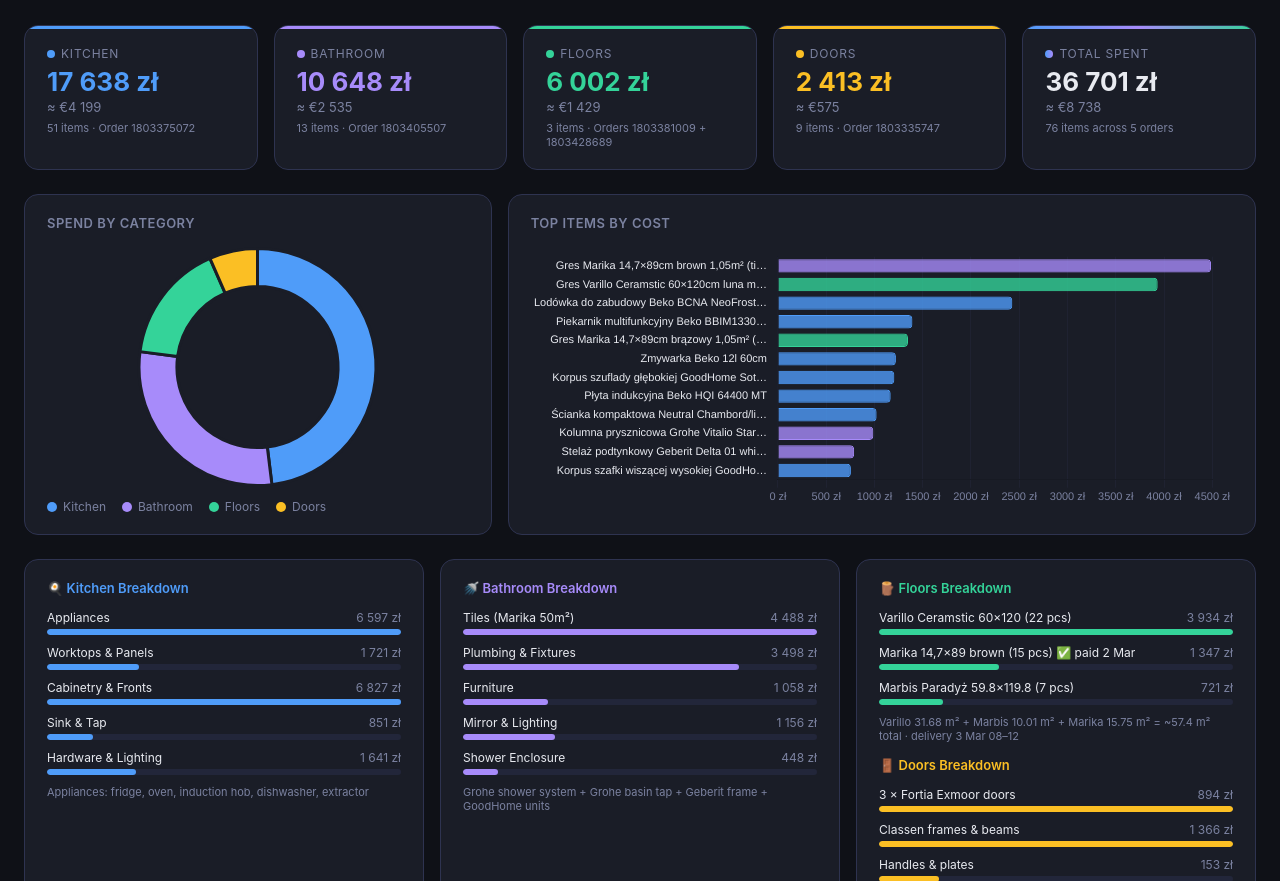
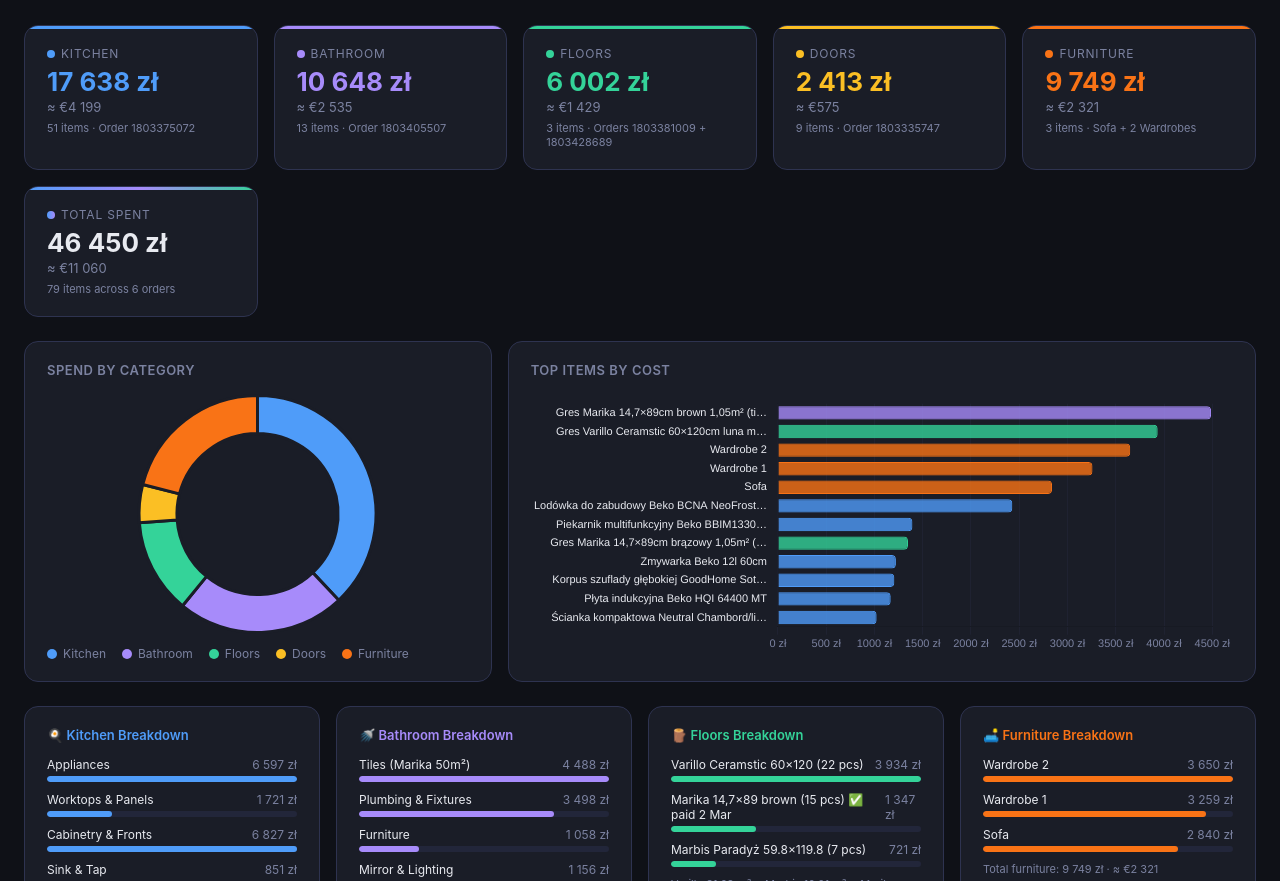
Before and after one commit to sherifrezkalla/renovation-dashboard, a website: page index.html in a window 1280 px wide. Shown: the part 71-952 px from the top of the page. Drawn offline with nearby package versions, Linux system fonts and the light colour scheme.

Commit message:
Add Furniture category: Sofa + 2 Wardrobes (9,749 zł) — total now 46,450 zł

```diff
--- a/index.html
+++ b/index.html
@@ -17,6 +17,7 @@
     --bathroom: #a78bfa;
     --floor: #34d399;
     --doors: #fbbf24;
+    --furniture: #f97316;
     --accent: #4f9cf9;
   }
   * { box-sizing: border-box; margin: 0; padding: 0; }
@@ -75,6 +76,7 @@
   .kpi-card.bathroom::before { background: var(--bathroom); }
   .kpi-card.floor::before    { background: var(--floor); }
   .kpi-card.doors::before    { background: var(--doors); }
+  .kpi-card.furniture::before { background: var(--furniture); }
   .kpi-card.total::before    { background: linear-gradient(90deg, var(--kitchen), var(--bathroom), var(--floor)); }
   .kpi-label {
     font-size: 12px;
@@ -211,8 +213,9 @@
   .filter-btn.kitchen.active  { border-color: var(--kitchen); color: var(--kitchen); background: rgba(79,156,249,0.1); }
   .filter-btn.bathroom.active { border-color: var(--bathroom); color: var(--bathroom); background: rgba(167,139,250,0.1); }
   .filter-btn.floor.active    { border-color: var(--floor); color: var(--floor); background: rgba(52,211,153,0.1); }
-  .filter-btn.doors.active    { border-color: var(--doors); color: var(--doors); background: rgba(251,191,36,0.1); }
-  .filter-btn.all.active      { border-color: var(--accent); color: var(--text); background: rgba(79,156,249,0.1); }
+  .filter-btn.doors.active      { border-color: var(--doors);      color: var(--doors);      background: rgba(251,191,36,0.1); }
+  .filter-btn.furniture.active  { border-color: var(--furniture);  color: var(--furniture);  background: rgba(249,115,22,0.1); }
+  .filter-btn.all.active        { border-color: var(--accent);     color: var(--text);       background: rgba(79,156,249,0.1); }
 
   .search-box {
     background: var(--surface2);
@@ -259,7 +262,8 @@
   .cat-kitchen  { background: rgba(79,156,249,0.15);  color: var(--kitchen); }
   .cat-bathroom { background: rgba(167,139,250,0.15); color: var(--bathroom); }
   .cat-floor    { background: rgba(52,211,153,0.15);  color: var(--floor); }
-  .cat-doors    { background: rgba(251,191,36,0.15);  color: var(--doors); }
+  .cat-doors      { background: rgba(251,191,36,0.15);  color: var(--doors); }
+  .cat-furniture  { background: rgba(249,115,22,0.15);  color: var(--furniture); }
   .amount-col { text-align: right; font-variant-numeric: tabular-nums; font-weight: 600; }
   .tr-hidden { display: none; }
 
@@ -319,11 +323,17 @@
     <div class="kpi-eur">≈ €575</div>
     <div class="kpi-items">9 items · Order 1803335747</div>
   </div>
+  <div class="kpi-card furniture">
+    <div class="kpi-label"><span class="kpi-dot" style="background:var(--furniture)"></span> Furniture</div>
+    <div class="kpi-pln" style="color:var(--furniture)">9 749 zł</div>
+    <div class="kpi-eur">≈ €2 321</div>
+    <div class="kpi-items">3 items · Sofa + 2 Wardrobes</div>
+  </div>
   <div class="kpi-card total">
     <div class="kpi-label"><span class="kpi-dot" style="background:linear-gradient(90deg,var(--kitchen),var(--bathroom))"></span> Total Spent</div>
-    <div class="kpi-pln">36 701 zł</div>
-    <div class="kpi-eur">≈ €8 738</div>
-    <div class="kpi-items">76 items across 5 orders</div>
+    <div class="kpi-pln">46 450 zł</div>
+    <div class="kpi-eur">≈ €11 060</div>
+    <div class="kpi-items">79 items across 6 orders</div>
   </div>
 </div>
 
@@ -339,6 +349,7 @@
       <div class="legend-item"><div class="legend-dot" style="background:var(--bathroom)"></div> Bathroom</div>
       <div class="legend-item"><div class="legend-dot" style="background:var(--floor)"></div> Floors</div>
       <div class="legend-item"><div class="legend-dot" style="background:var(--doors)"></div> Doors</div>
+      <div class="legend-item"><div class="legend-dot" style="background:var(--furniture)"></div> Furniture</div>
     </div>
   </div>
   <div class="chart-card">
@@ -433,6 +444,23 @@
       </div>
     </div>
   </div>
+
+  <div class="breakdown-card">
+    <div class="breakdown-title" style="color:var(--furniture)">🛋️ Furniture Breakdown</div>
+    <div class="bar-row">
+      <div class="bar-label"><span>Wardrobe 2</span><span>3 650 zł</span></div>
+      <div class="bar-track"><div class="bar-fill" style="background:var(--furniture);width:100%"></div></div>
+    </div>
+    <div class="bar-row">
+      <div class="bar-label"><span>Wardrobe 1</span><span>3 259 zł</span></div>
+      <div class="bar-track"><div class="bar-fill" style="background:var(--furniture);width:89%"></div></div>
+    </div>
+    <div class="bar-row">
+      <div class="bar-label"><span>Sofa</span><span>2 840 zł</span></div>
+      <div class="bar-track"><div class="bar-fill" style="background:var(--furniture);width:78%"></div></div>
+    </div>
+    <p class="note">Total furniture: 9 749 zł · ≈ €2 321</p>
+  </div>
 </div>
 
 <!-- Full Item Table -->
@@ -446,6 +474,7 @@
         <button class="filter-btn bathroom"     onclick="filterTable('Bathroom')">🚿 Bathroom</button>
         <button class="filter-btn floor"        onclick="filterTable('Floor')">🪵 Floors</button>
         <button class="filter-btn doors"        onclick="filterTable('Doors')">🚪 Doors</button>
+        <button class="filter-btn furniture"    onclick="filterTable('Furniture')">🛋️ Furniture</button>
       </div>
       <input class="search-box" type="text" placeholder="Search items…" oninput="searchTable(this.value)" id="searchBox">
     </div>
@@ -475,7 +504,7 @@
   </table>
   </div>
   <div class="table-footer">
-    <span id="rowCount">Showing all 76 items</span>
+    <span id="rowCount">Showing all 79 items</span>
     <span>Prices include VAT (23%) · Exchange rate: 4.2 PLN/EUR</span>
   </div>
 </div>
@@ -500,6 +529,10 @@ const items = [
   {cat:"Floor", date:"18/02/2026", name:"Gres Varillo Ceramstic 60×120cm luna mat 1,44m² (×22 packs)", qty:"22", unit:"178,84", gross:3934.48},
   {cat:"Floor", date:"18/02/2026", name:"Gres Marbis Paradyż 59,8×119,8cm beige 1,43m² (×7 packs)", qty:"7", unit:"102,93", gross:720.51},
   {cat:"Floor", date:"27/02/2026", name:"Gres Marika 14,7×89cm brązowy 1,05m² (×15 packs) — Order 1803428689 ✅ paid 2 Mar", qty:"15", unit:"89,75", gross:1347.25},
+  // ── FURNITURE ──
+  {cat:"Furniture", date:"21/03/2026", name:"Sofa", qty:"1", unit:"2 840,00", gross:2840.00},
+  {cat:"Furniture", date:"21/03/2026", name:"Wardrobe 1", qty:"1", unit:"3 259,00", gross:3259.00},
+  {cat:"Furniture", date:"21/03/2026", name:"Wardrobe 2", qty:"1", unit:"3 650,00", gross:3650.00},
   // ── KITCHEN ──
   {cat:"Kitchen", date:"17/02/2026", name:"Panele do szafki kuchennej kolumnowej/AGD GoodHome 219cm white", qty:"1", unit:"268,20", gross:268.20},
   {cat:"Kitchen", date:"17/02/2026", name:"Zaślepka do mimośrodu Stahl white 100pcs (×3)", qty:"3", unit:"8,98", gross:26.94},
@@ -565,10 +598,11 @@ const items = [
 ];
 
 const catColors = {
-  Kitchen:  '#4f9cf9',
-  Bathroom: '#a78bfa',
-  Floor:    '#34d399',
-  Doors:    '#fbbf24',
+  Kitchen:   '#4f9cf9',
+  Bathroom:  '#a78bfa',
+  Floor:     '#34d399',
+  Doors:     '#fbbf24',
+  Furniture: '#f97316',
 };
 
 let activeFilter = 'all';
@@ -618,10 +652,10 @@ function searchTable(val) {
 const donut = new Chart(document.getElementById('donutChart'), {
   type: 'doughnut',
   data: {
-    labels: ['Kitchen', 'Bathroom', 'Floors', 'Doors'],
+    labels: ['Kitchen', 'Bathroom', 'Floors', 'Doors', 'Furniture'],
     datasets: [{
-      data: [17637.74, 10648.00, 6002.24, 2413.08],
-      backgroundColor: ['#4f9cf9','#a78bfa','#34d399','#fbbf24'],
+      data: [17637.74, 10648.00, 6002.24, 2413.08, 9749.00],
+      backgroundColor: ['#4f9cf9','#a78bfa','#34d399','#fbbf24','#f97316'],
       borderColor: '#1a1d27',
       borderWidth: 3,
       hoverOffset: 8,
```
